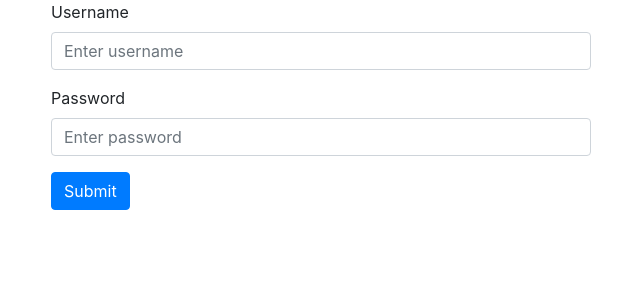
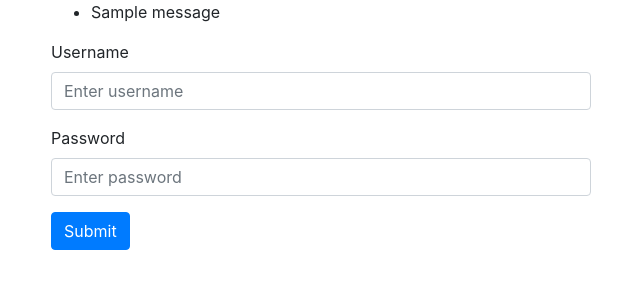
Before and after one commit to highfivecode/PollMe---Django-2.0, a Django app: page /accounts/login/ in a window 1280 px wide. Shown: the part 56-356 px from the top of the page, without its empty margins (319-959 px from the left). Run offline with Django 3.2, Linux system fonts and the light colour scheme; one stand-in notice (Sample message) is shown; some libraries are stand-ins or nearby versions.

Commit message:
the login view

```diff
--- a/accounts/templates/accounts/login.html
+++ b/accounts/templates/accounts/login.html
@@ -6,15 +6,22 @@
 
   <div class="row">
     <div class="col-md-6 offset-md-3">
+      {% if messages %}
+        <ul class="messages">
+          {% for message in messages %}
+          <li{% if message.tags %} class="{{ message.tags }}"{% endif %}>{{ message }}</li>
+          {% endfor %}
+        </ul>
+      {% endif %}
       <form action="" method="post">
           {% csrf_token %}
           <div class="form-group">
             <label for="username">Username</label>
-            <input type="text" class="form-control" id="username" placeholder="Enter username">
+            <input type="text" class="form-control" name="username" placeholder="Enter username">
           </div>
           <div class="form-group">
             <label for="password">Password</label>
-            <input type="password" class="form-control" id="password" placeholder="Enter password">
+            <input type="password" class="form-control" name="password" placeholder="Enter password">
           </div>
           <button type="submit" class="btn btn-primary">Submit</button>
     </form>
--- a/accounts/urls.py
+++ b/accounts/urls.py
@@ -4,5 +4,5 @@ from . import views
 
 app_name="accounts"
 urlpatterns = [
-    path('login/', views.login, name="login"),
+    path('login/', views.login_user, name="login"),
 ]
--- a/accounts/views.py
+++ b/accounts/views.py
@@ -1,6 +1,20 @@
+from django.contrib import messages
+from django.contrib.auth import authenticate, login
+from django.http import HttpResponseRedirect
 from django.shortcuts import render
+from django.urls import reverse
 
 
 # Create your views here.
-def login(request):
+def login_user(request):
+    if request.method == "POST":
+        username = request.POST.get('username')
+        password = request.POST.get('password')
+        user = authenticate(request, username=username, password=password)
+        if user is not None:
+            login(request, user)
+            return HttpResponseRedirect(reverse('home'))
+        else:
+            messages.error(request, 'Bad username or password')
+
     return render(request, 'accounts/login.html', {})
```
Also changed, not shown: db.sqlite3.
